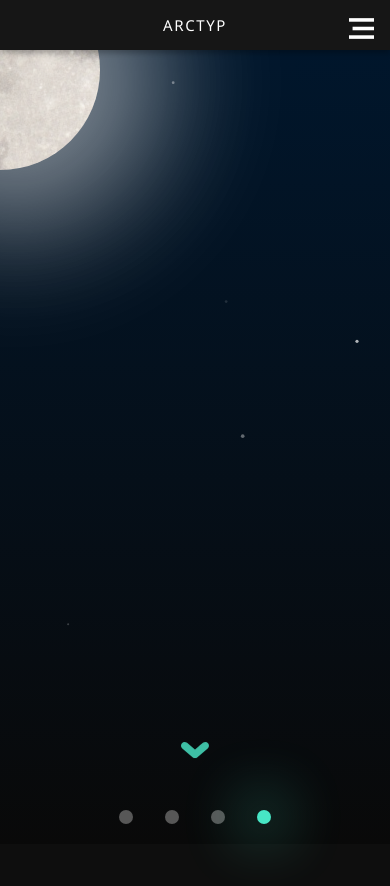
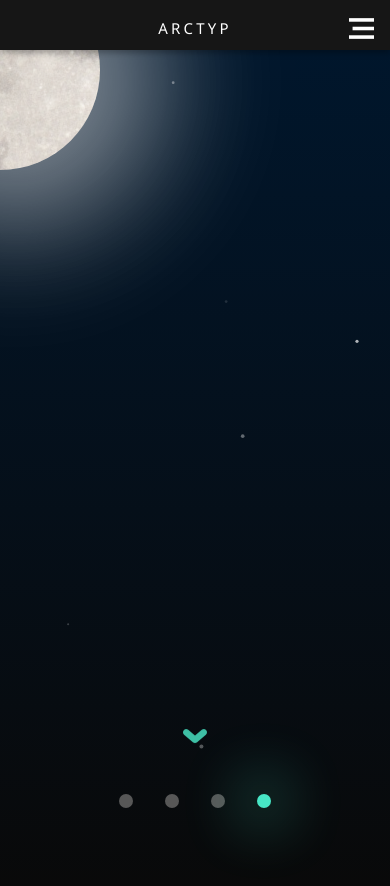
Before and after one commit to Elementarc/Portfolio, a React (Create React App) app: page /home/daily in a window 390 px wide. Shown: the top 886 px of the page. Before the commit the page ends 844 px from the top, so only its background shows below. Built offline with nearby package versions, Linux system fonts and the light colour scheme.

Commit message:
small improvements

```diff
--- a/src/app.scss
+++ b/src/app.scss
@@ -4,6 +4,7 @@ body{
 
 .App{
     position: relative;
+    display: block;
     width: 100%;
     height: 100vh;
     max-width: 2400px;
@@ -12,3 +13,16 @@ body{
     overflow: hidden;
     background-color: black;
 }
+@media (max-height: 900px){
+    .App{
+        position: relative;
+        display: block;
+        width: 100%;
+        min-height: 900px;
+        max-width: 2400px;
+        max-height: 1350px;
+        margin: 0 auto;
+        overflow: hidden;
+        background-color: black;
+    }
+}
--- a/src/components/styleSheets/homeContent.scss
+++ b/src/components/styleSheets/homeContent.scss
@@ -69,7 +69,6 @@
     }
 
 }
-
 
 @media (max-width: 1200px){
     .homeContent {
--- a/src/components/styleSheets/logo.scss
+++ b/src/components/styleSheets/logo.scss
@@ -21,9 +21,10 @@
 
 @media (max-width: 900px){
     .LogoContainer {
-        position: absolute;
+        position: fixed;
         pointer-events: none;
-        margin: 0;
+        margin: unset;
+        margin-top: 0.2rem;
         top: 0;
         bottom: unset;
         width: 100%;
@@ -36,7 +37,7 @@
         p{
             color: white;
             font-family: "Noto Sans";
-            letter-spacing: 0.1rem;
+            letter-spacing: 0.2rem;
             font-size: 15px;
             font-weight: 400;
         }
--- a/src/components/styleSheets/scrollDown.scss
+++ b/src/components/styleSheets/scrollDown.scss
@@ -35,10 +35,26 @@
         pointer-events: none;
         transition: 0.2s ease-in-out;
         opacity: 1;
-        bottom: 5rem;
+        bottom: 6rem;
         transform: translateY(10px);
         z-index: 1;
-        height: 28px;
+        height: 24px;
+        width: 100%;
+        max-width: 2400px;
+        animation: ScrollDownIconAnimation 0.5s infinite;
+        animation-direction: alternate;
+    }
+}
+@media (max-height: 700px){
+    .ScrolldownContainer {
+        position: fixed;
+        pointer-events: none;
+        transition: 0.2s ease-in-out;
+        opacity: 1;
+        bottom: 1rem;
+        transform: translateY(10px);
+        z-index: 1;
+        height: 24px;
         width: 100%;
         max-width: 2400px;
         animation: ScrollDownIconAnimation 0.5s infinite;
--- a/src/components/styleSheets/sectionManager.scss
+++ b/src/components/styleSheets/sectionManager.scss
@@ -134,7 +134,7 @@
     .SectionContainer {
         position: fixed;
         pointer-events: visible;
-        bottom: 0;
+        bottom: 1rem;
         top: unset;
         margin: 0;
         display: flex;
--- a/src/components/styleSheets/topBar.scss
+++ b/src/components/styleSheets/topBar.scss
@@ -1,5 +1,5 @@
 .topBar {
-    position: absolute;
+    position: fixed;
     top: 0;
     z-index: 2;
     background-Color: #161616;
@@ -10,7 +10,7 @@
 
 @media (max-width: 900px){
     .topBar {
-        position: absolute;
+        position: fixed;
         top: 0;
         z-index: 2;
         background-Color: #161616;
--- a/src/pages/Homepage.tsx
+++ b/src/pages/Homepage.tsx
@@ -15,19 +15,9 @@ const HomepageContainer = (props: any) => {
 
     return(
         <div className="homepageContainer" id="home">
-            <Backgrounds/>
-            <Nav/>
-            <Blackbar/>
-            <SectionManager/>
-            <Logo/>
-            <Moon/>
-            <ScrollDown/>
-
             <Switch>
                 <Route exact path="/home" >
                     <HomepageContent/>
-
-
 
                 </Route>
 
@@ -47,7 +37,13 @@ const HomepageContainer = (props: any) => {
                 </Route>
             </Switch>
 
-
+            <Backgrounds/>
+            <Nav/>
+            <Blackbar/>
+            <SectionManager/>
+            <Logo/>
+            <Moon/>
+            <ScrollDown/>
         </div>
     );
 }
```
